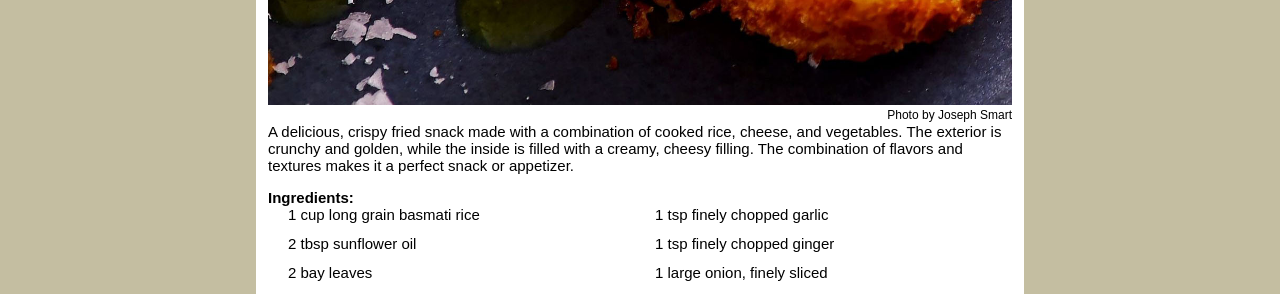
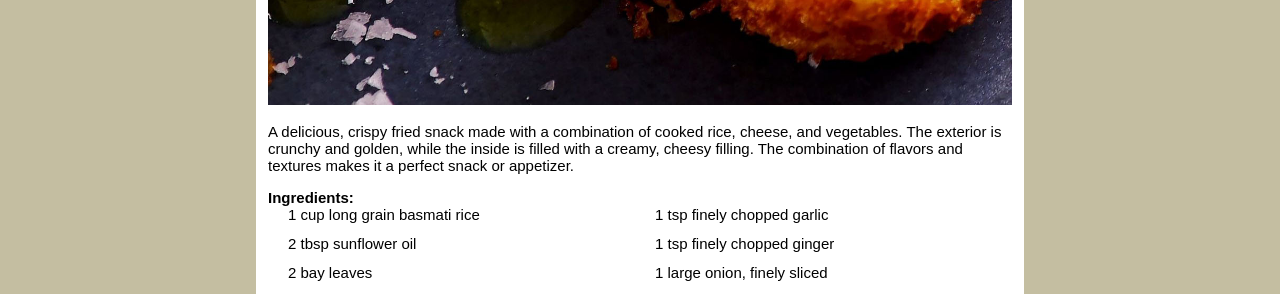
Before and after one commit to AmyLindsay1/ChefsKiss, a Jekyll site: the page built from _recipes/recipe1.md, in a window 1280 px wide. Shown: the part 904-1198 px from the top of the page. Built offline with Jekyll 4.4.1, drawn with Linux system fonts in a browser that asks for light colours.

Commit message:
Update Recipe “recipe1”

```diff
--- a/_recipes/recipe1.md
+++ b/_recipes/recipe1.md
@@ -5,7 +5,7 @@ order: 2
 layout: recipe
 published: true
 ---
-![Delicious Plate of Toast, Blueberries and Bananas, covered in sticky maple syrup](../uploads/aran.jpg "Photo by Joseph Smart")
+![](../uploads/aran.jpg)
 
 A delicious, crispy fried snack made with a combination of cooked rice, cheese, and vegetables. The exterior is crunchy and golden, while the inside is filled with a creamy, cheesy filling. The combination of flavors and textures makes it a perfect snack or appetizer.
 
```
